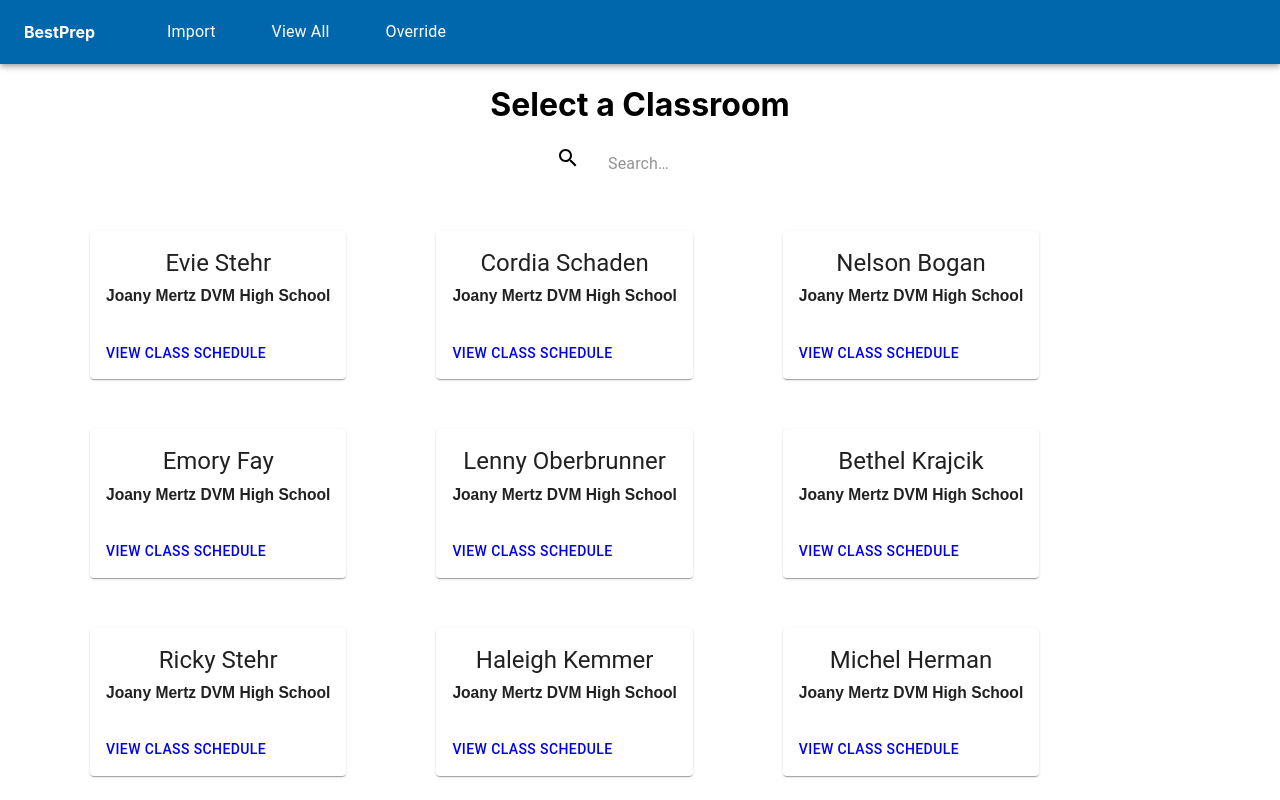
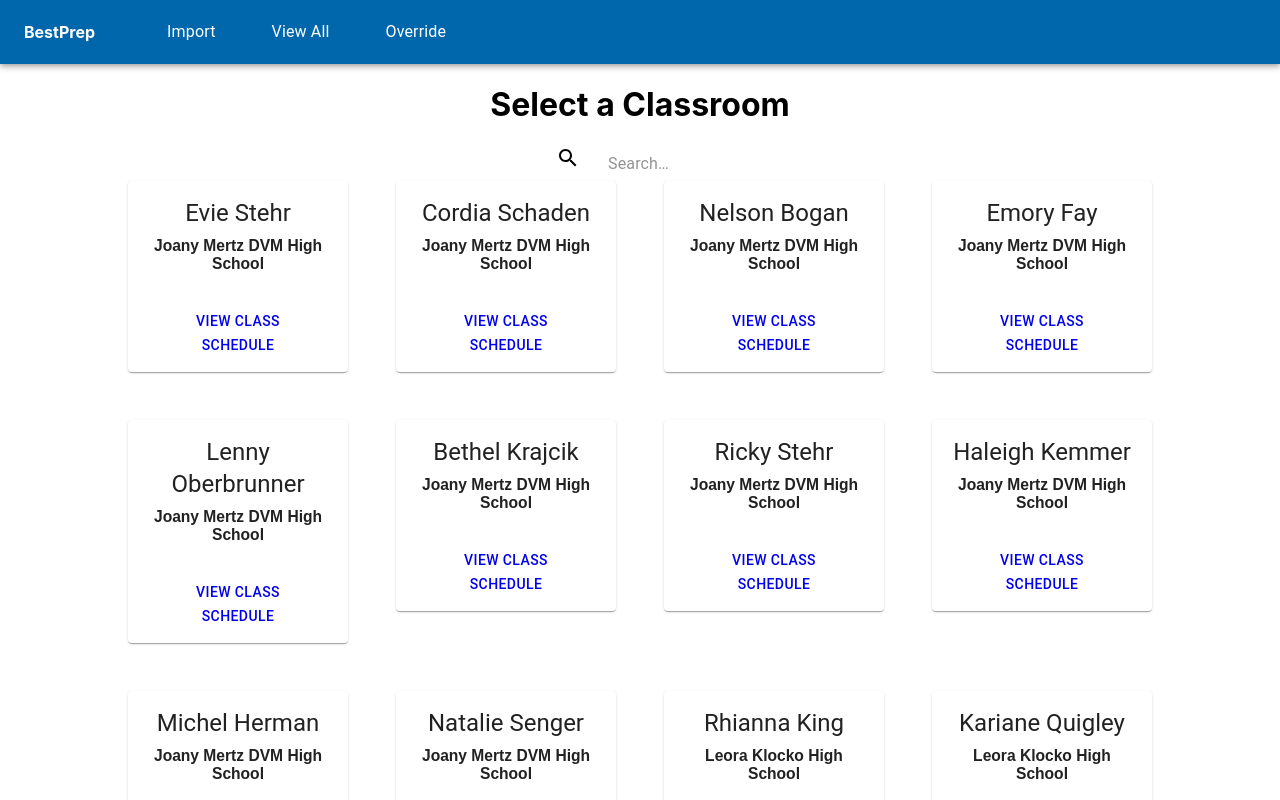
Before and after one commit to Best-Prep/bp-matching, a React (Create React App) app in the folder client/: page /ViewAll in a window 1280 px wide. Shown: the top 800 px of the page. Built offline with nearby package versions, Linux system fonts and the light colour scheme.

Commit message:
aligned and spaced classroom cards

```diff
--- a/client/src/App.js
+++ b/client/src/App.js
@@ -21,7 +21,7 @@ const theme = createMuiTheme({
       main: '#0067ac'
     },
     secondary: {
-      main: '#f5dff5'
+      main: '#0067ac'
     }
   },
   overrides:{
--- a/client/src/components/organisms/classroom_card/ClassroomCard.js
+++ b/client/src/components/organisms/classroom_card/ClassroomCard.js
@@ -9,11 +9,12 @@ import Button from "@material-ui/core/Button";
 import Typography from "@material-ui/core/Typography";
 import Grid from '@material-ui/core/Grid';
 import { NavLink } from 'react-router-dom';
+import { Container } from "@material-ui/core";
 
 
 const useStyles = makeStyles({
   card: {
-    maxWidth: 345
+    maxWidth: '100%'
   },
   media: {
     height: 140
@@ -25,17 +26,7 @@ const ClassroomCard = (props) => {
   const classes = useStyles();
 
   return (
-
-    <div className={classes.root}>
-   <div style={{marginLeft:90, marginTop:50}}>
-
-     <Grid
-     container
-     direction="rows"
-     alignItems="center"
-     >
-
-   <Grid item>
+   <Grid item xs={3}>
      <Card className={classes.card}>
         <CardActionArea>
           <CardContent>
@@ -48,16 +39,13 @@ const ClassroomCard = (props) => {
           </CardContent>
         </CardActionArea>
         <CardActions>
+          <Container>
             <Button><NavLink to="/Override" style={{ textDecoration: 'none' }}>View Class Schedule</NavLink></Button>
-
-
             {/* <Button size="small" color="primary" onClick={this.routeChange}>View Class Schedule</Button> */}
+          </Container>
           </CardActions>
         </Card>
       </Grid>
-    </Grid>
-    </div>
-    </div>
   );
 }
 export default ClassroomCard
--- a/client/src/components/pages/import.js
+++ b/client/src/components/pages/import.js
@@ -142,7 +142,7 @@ const Import = (props) => {
     const steps = ['Select campaign settings', 'Create an ad group', 'Create an ad'];
     return (
         <div style={{fontWeight: 'bold'}}>
-        <Header linkTo='./homePage' headName='BestPrep' style={{fontWeight: 'bold'}}/>
+        <Header linkTo='./' headName='BestPrep' style={{fontWeight: 'bold'}}/>
         <Container className={classes.container}>
             <Grid container className={classes.root} spacing={3}>
                 <Grid item xs={12}>
--- a/client/src/components/pages/override.js
+++ b/client/src/components/pages/override.js
@@ -54,7 +54,7 @@ const Override = (props) => {
        <div>
 
       <div style={{fontWeight: 'bold'}}>
-      <Header linkTo='./homePage' headName='BestPrep' style={{fontWeight: 'bold'}}/>
+      <Header linkTo='./' headName='BestPrep' style={{fontWeight: 'bold'}}/>
       </div>
         <h2>John Doe's Class Schedule</h2>
         {/* <h4>Wayzata High School</h4> */}
--- a/client/src/components/pages/viewAll.js
+++ b/client/src/components/pages/viewAll.js
@@ -10,10 +10,14 @@ import SearchBar from '../organisms/classroom_card/SearchBar';
 let data = require('../../careerDay.json')
 let registeringClasses = require('../../registeringClasses.json')
 registeringClasses = registeringClasses.filter(registeringClass => registeringClass.careerDayId === data.id)
-const useStyles = makeStyles(theme => ({
+const UseStyles = makeStyles(theme => ({
     root: {
       flexGrow: 1,
-    }
+    },
+    rootGrid:{
+      direction: "row",
+      justify:"center",
+    },
   }));
 
 const ViewAll = (props) => {
@@ -26,25 +30,26 @@ let dataCopy = JSON.parse(JSON.stringify(classroomData));
 const handleChange = (event) => {
   setsearchField(event.target.value)
 }
+    const classes = UseStyles()
     return (
         <div>
 
           <div style={{fontWeight: 'bold'}}>
-      <Header linkTo='./homePage' headName='BestPrep' style={{fontWeight: 'bold'}}/>
+                <Header linkTo='./' headName='BestPrep' style={{fontWeight: 'bold'}}/>
                 </div>
                     <h1>Select a Classroom</h1>
 
-          <div class="container">
+                    <div className="container">
                       <SearchBar handleChange = {handleChange}/>
                       {/* <input type="text" className="input" placeholder="Search..." />
                         <ul>
                         </ul> */}
                     </div>
-          <div style={{marginBottom:70}}>
-          <Grid container alignItems="left">
+                    <div style={{marginBottom:70, width: '80%', margin:'auto'}}>
+                    <Grid container spacing={6} className={classes.rootGrid}>
                       {dataCopy.filter(e => e.school.name.toUpperCase().includes(searchField.toUpperCase())||  (e.teacher.firstName + e.teacher.lastName).toUpperCase().includes(searchField.toUpperCase()) ).map((item, index) => {
                         return (
-                <ClassroomCard teacherName={item.teacher.firstName + " " + item.teacher.lastName} schoolName={item.school.name}>xs=3</ClassroomCard>
+                          <ClassroomCard teacherName={item.teacher.firstName + " " + item.teacher.lastName} schoolName={item.school.name} key={item.id}/>
                         )
                       })}
                     </Grid>
```
Lines whose indentation alone changed are shown as unchanged.
